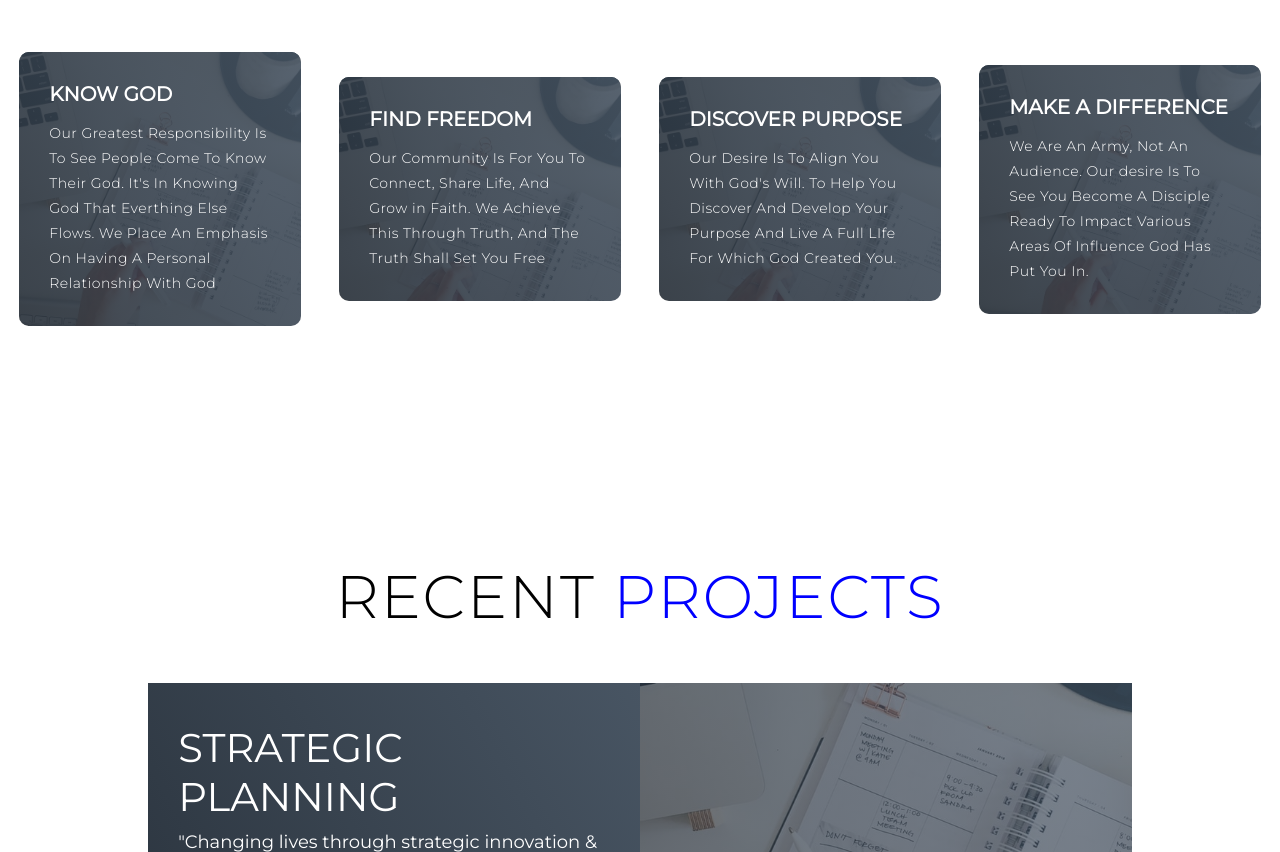
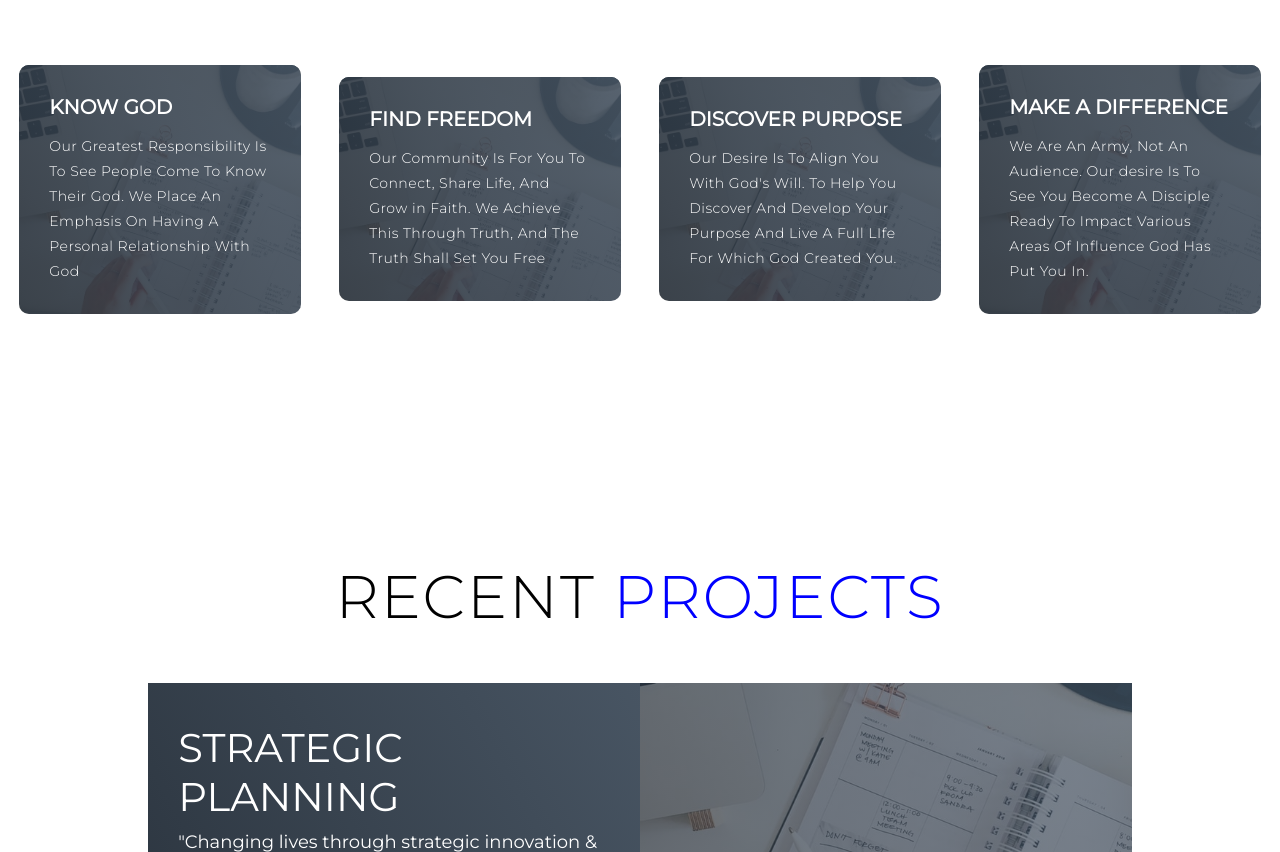
Before and after one commit to Idealsolutions-domain/Officialweb.com, a plain HTML site: page index.html in a window 1280 px wide. Shown: the part 1140-1992 px from the top of the page. Drawn offline with Linux system fonts and the light colour scheme.

Commit message:
Update index.html

```diff
--- a/index.html
+++ b/index.html
@@ -70,9 +70,8 @@
 
           <h2> KNOW GOD </h2>
          <p> Our Greatest Responsibility Is To See People
-             Come To Know Their God. It's In Knowing God That
-             Everthing Else Flows. We Place An Emphasis On Having
-             A Personal Relationship With God
+             Come To Know Their God. We Place An Emphasis On
+             Having A Personal Relationship With God
           </p>
         </div>
         <div class="service-item">
```
